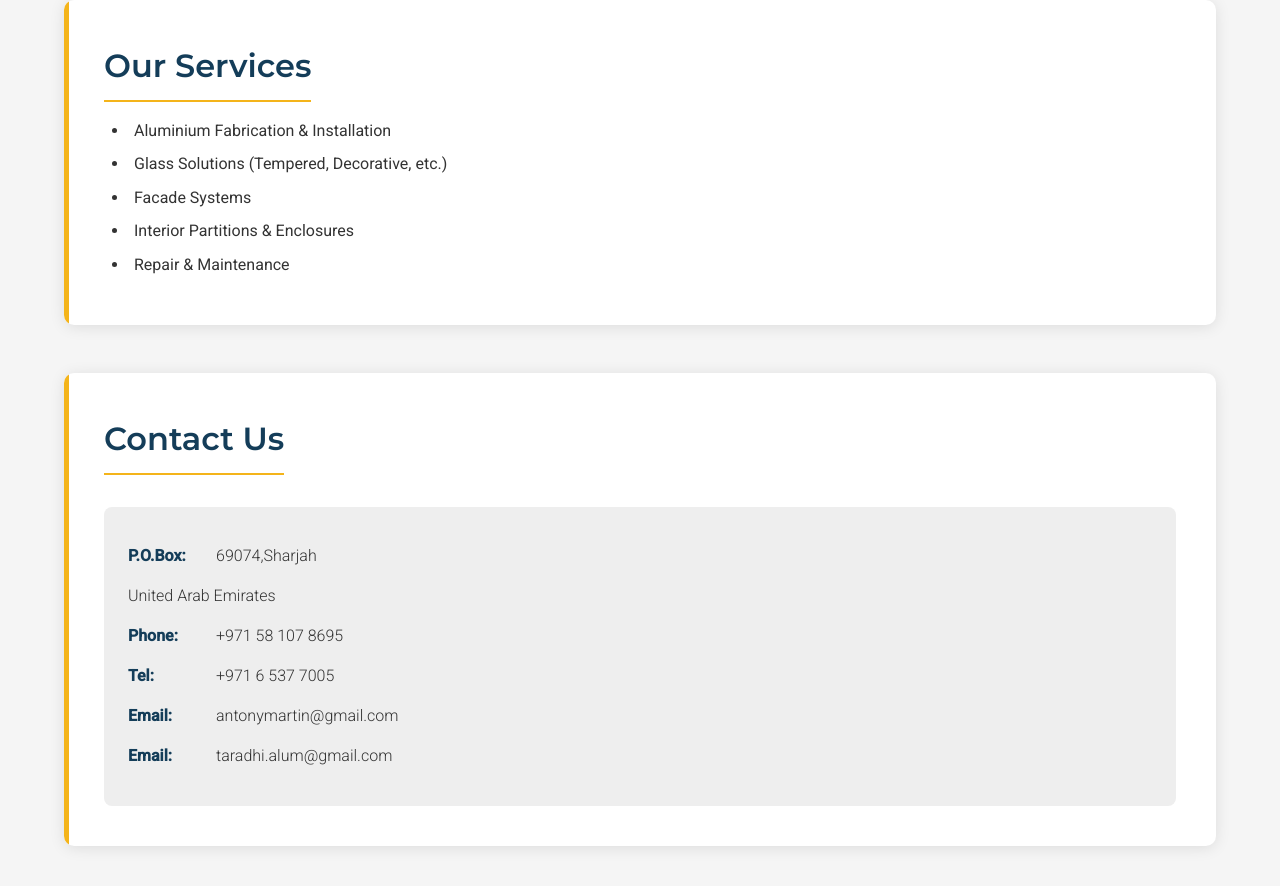
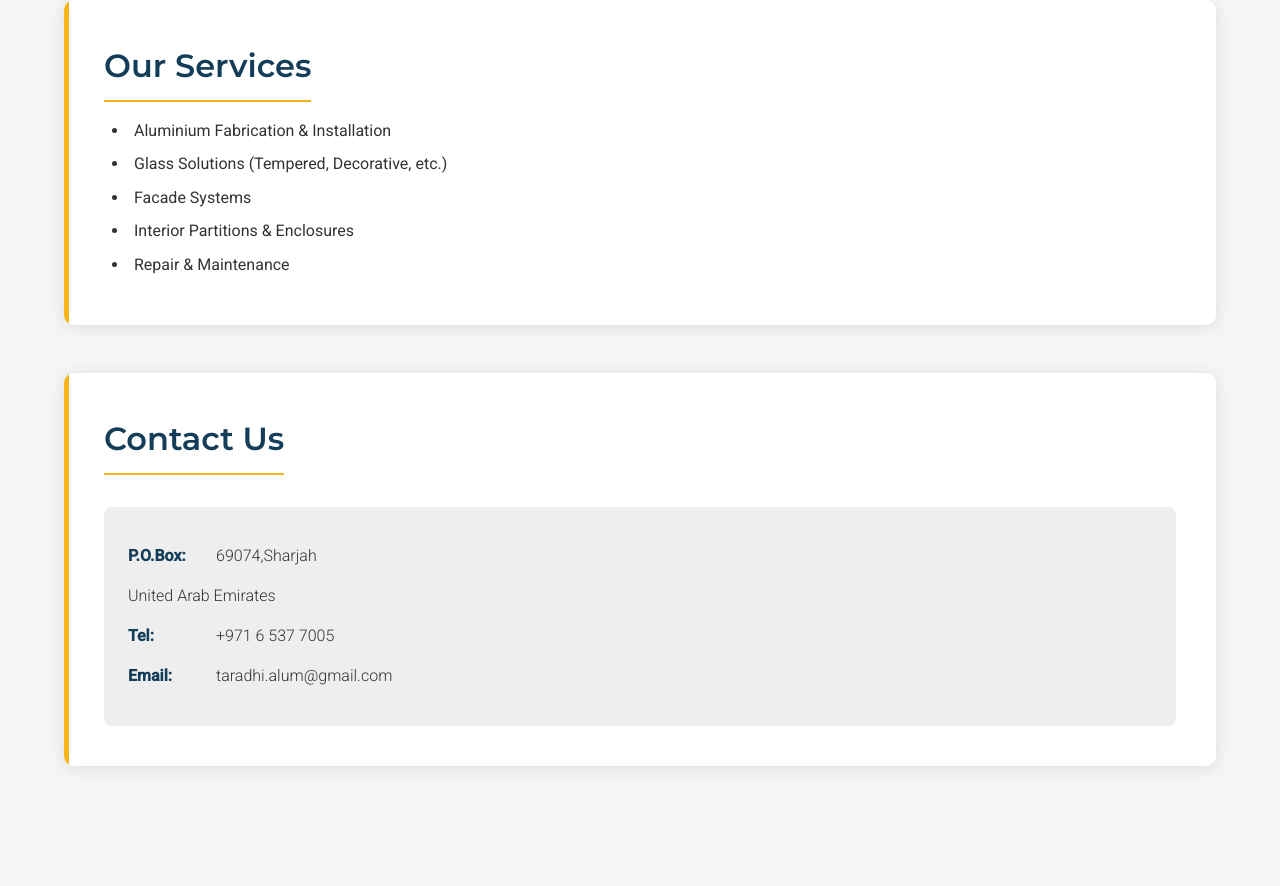
Before and after one commit to ADITYA0807-TECH/Altaradhi123, a plain HTML site: page index.html in a window 1280 px wide. Shown: the part 1766-2652 px from the top of the page. After the commit the page ends 2612 px from the top, so only its background shows below. Drawn offline with Linux system fonts and the light colour scheme.

Commit message:
Update index.html

```diff
--- a/index.html
+++ b/index.html
@@ -427,9 +427,7 @@
             <div class="contact-info">
                 <p><strong>P.O.Box:</strong> 69074,Sharjah</p>
                 <p>United Arab Emirates</p>
-                <p><strong>Phone:</strong> +971 58 107 8695</p>
                 <p><strong>Tel:</strong> +971 6 537 7005</p>
-                <p><strong>Email:</strong>antonymartin@gmail.com</p>
                 <p><strong>Email:</strong>taradhi.alum@gmail.com</p>
             </div>
         </section>
```
